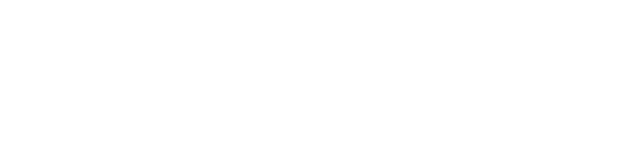
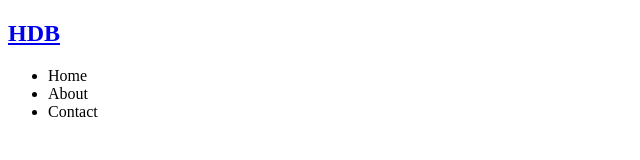
Before and after one commit to AliBouss/Front-End_Hotel_WebSite, a plain HTML site: page index.html in a window 1280 px wide. Shown: the whole page, without its empty margins (0-640 px from the left). Drawn offline with Linux system fonts and the light colour scheme; files that its build step writes are made by us from their sources.

Commit message:
Update index.html

```diff
--- a/index.html
+++ b/index.html
@@ -4,10 +4,23 @@
     <meta charset="UTF-8">
     <meta http-equiv="X-UA-Compatible" content="IE=edge">
     <meta name="viewport" content="width=device-width, initial-scale=1.0">
+    <meta http-equiv="X-UA-Compatible" content="IE=edge">
+    <meta name="description" content="Welcome to the most beatifull hotel in France">
+    <meta name="keywords" content="hotel,motel, france, hebergement">
     <link rel="stylesheet" href="style.css">
     <title>Hotel-DB</title>
 </head>
 <body>
+    <header>
+        <nav id="navbar">
+            <h1 class="logo"><a href="index.html">HDB</a></h1>
+            <ul>
+                <li>Home</li>
+                <li>About</li>
+                <li>Contact</li>
+            </ul>
+        </nav>
+    </header>
 
 </body>
 </html>
```
